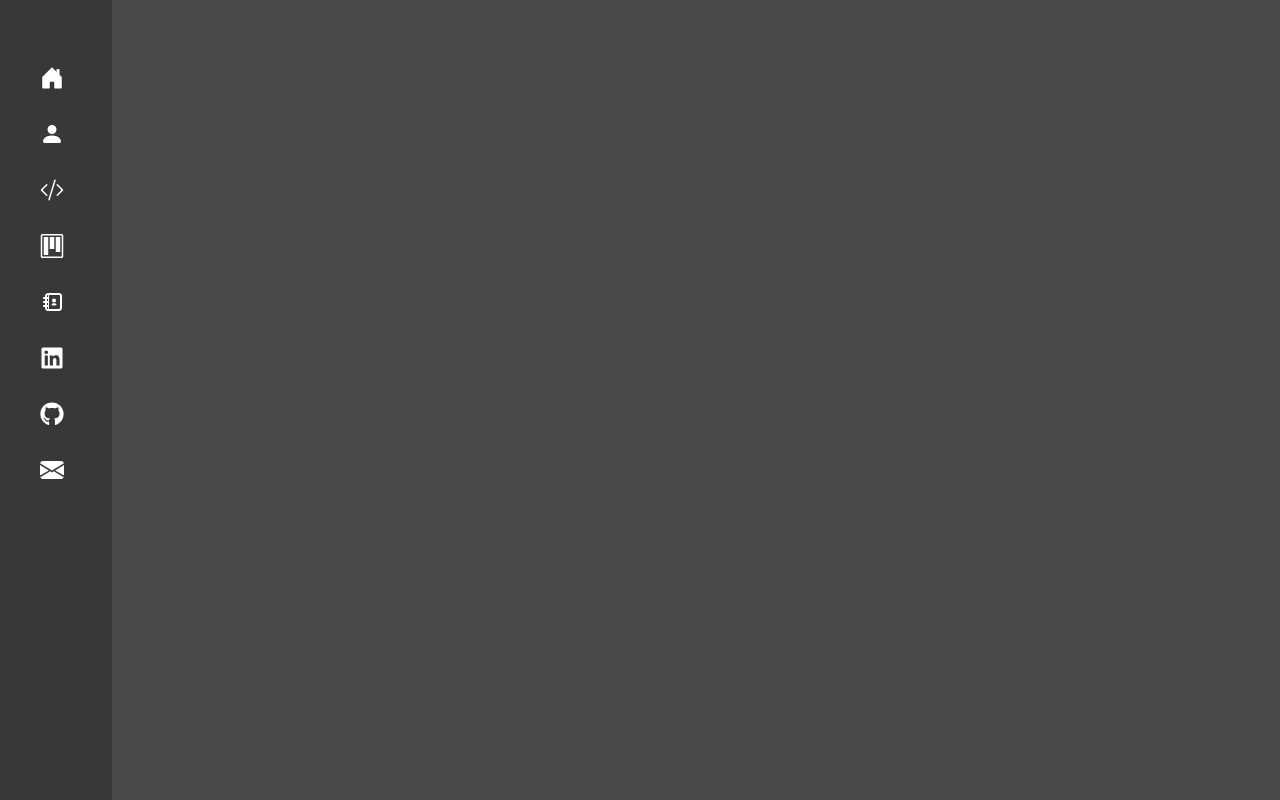
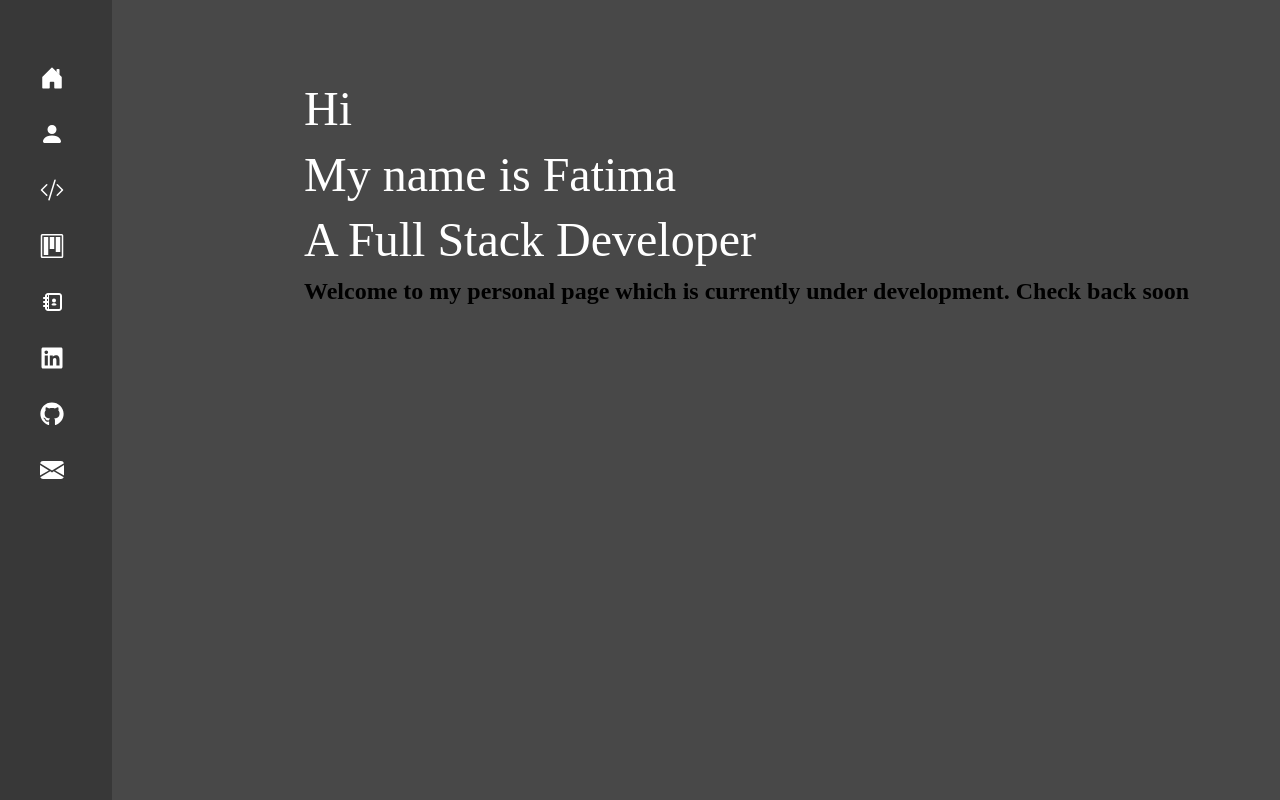
Before and after one commit to FatimaAbdimalik/portfolio, a React (Create React App) app: page / in a window 1280 px wide. Built offline with nearby package versions, Linux system fonts and the light colour scheme; a web font is replaced by a local one.

Commit message:
changed path

```diff
--- a/src/App.js
+++ b/src/App.js
@@ -30,7 +30,7 @@
                   >
                     <div className="content" style={{ overflow: "scroll" }}>
                       <Switch>
-                        <Route exact path="/portfolio">
+                        <Route exact path="/">
                           <Home />
                         </Route>
                         <Route path="/about">
--- a/src/components/SideBar/SideBar.js
+++ b/src/components/SideBar/SideBar.js
@@ -16,7 +16,7 @@
     <div className="background_colour">
       <ul className="side-bar">
         <li className="list_style">
-          <Link to="/portfolio">
+          <Link to="/">
             <HoverToggle
               icons={<BsFillHouseDoorFill size="1.5rem" />}
               text="HOME"
```
